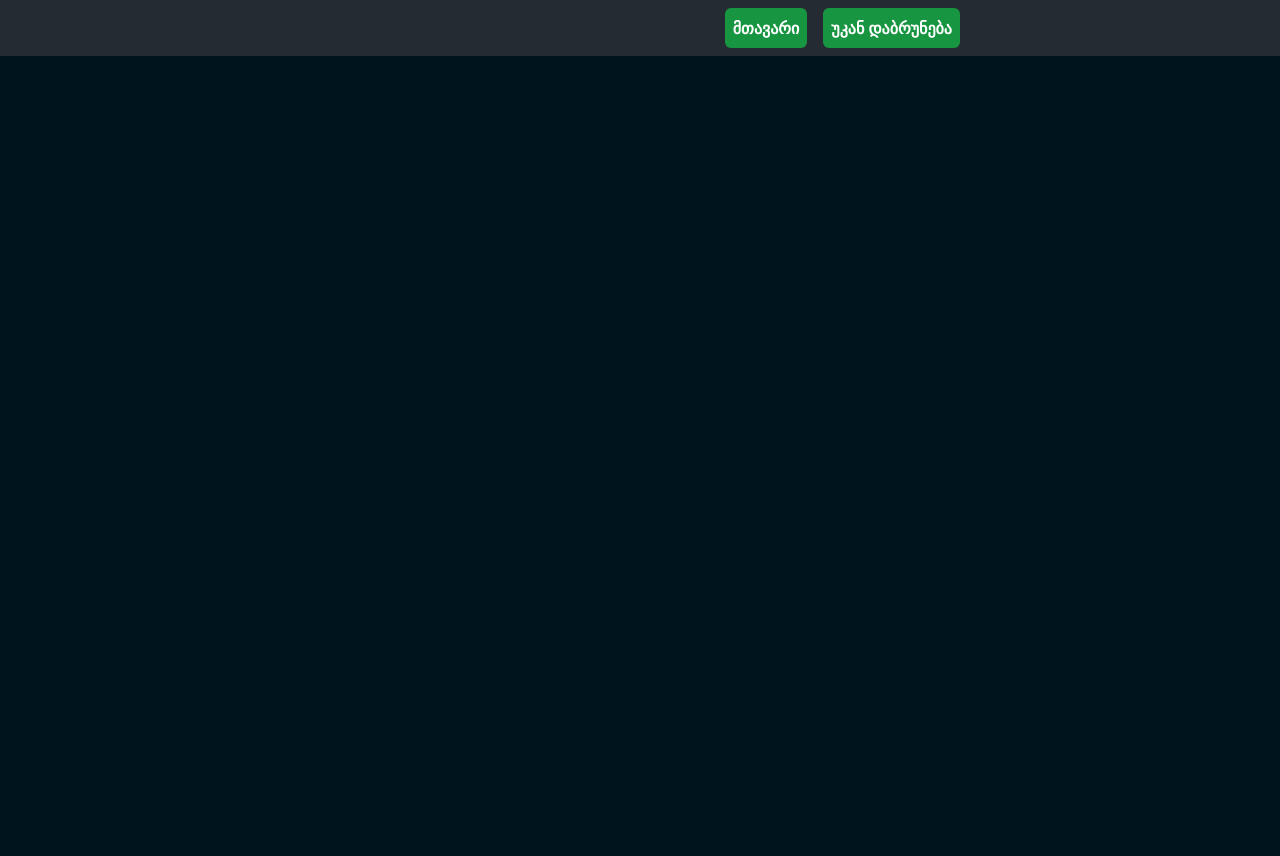
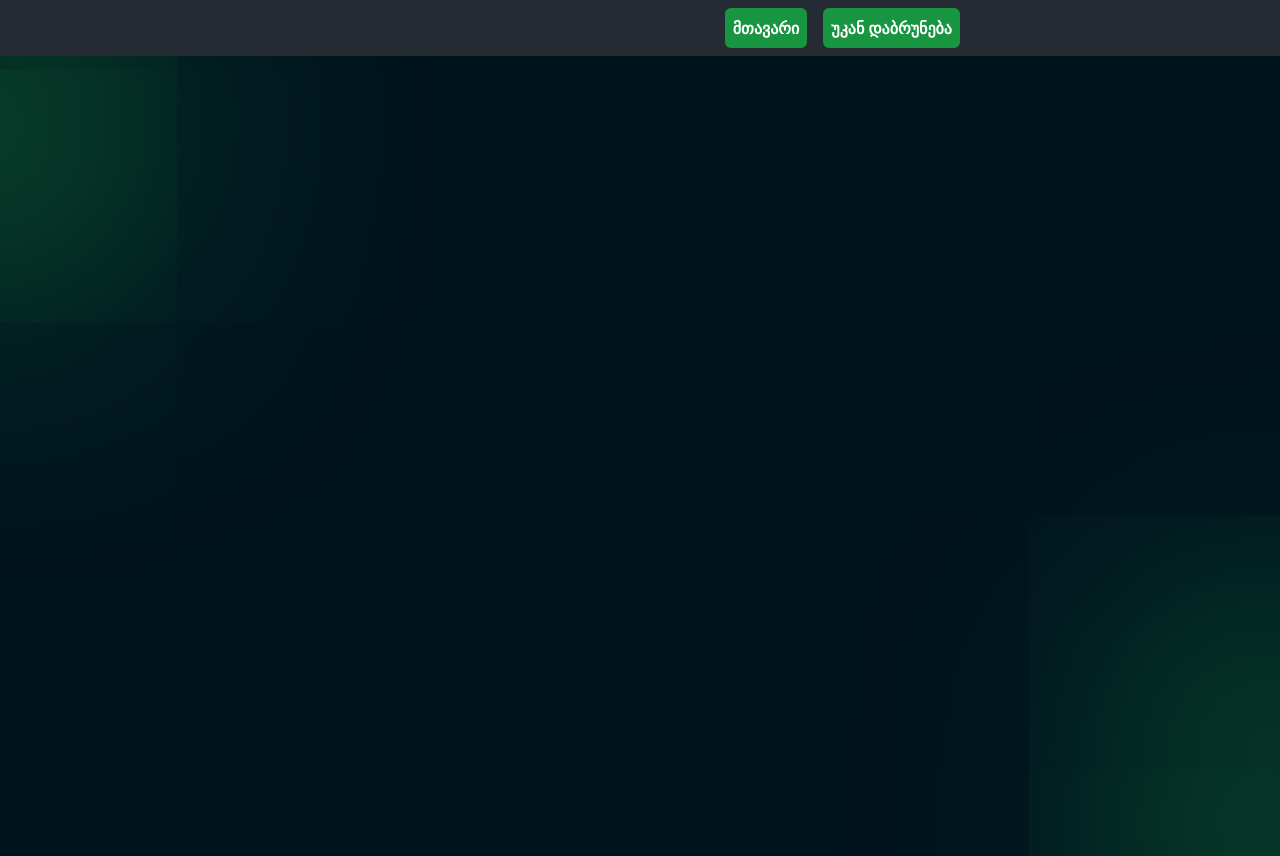
Before and after one commit to giorgipatashuri/crocobat-, an Angular app: page / in a window 1280 px wide. Before the commit the page ends 800 px from the top, so only its background shows below. Built offline with nearby package versions, Linux system fonts and the light colour scheme.

Commit message:
added wrapper for content

```diff
--- a/src/app/app.component.html
+++ b/src/app/app.component.html
@@ -1,3 +1,5 @@
 <app-header></app-header>
-
-<router-outlet></router-outlet>
+<div class="relative h-screen overflow-hidden">
+    <animated-circules></animated-circules>
+    <router-outlet></router-outlet>
+</div>
```
Also changed, not shown: src/app/app.component.scss (line endings or trailing spaces).
